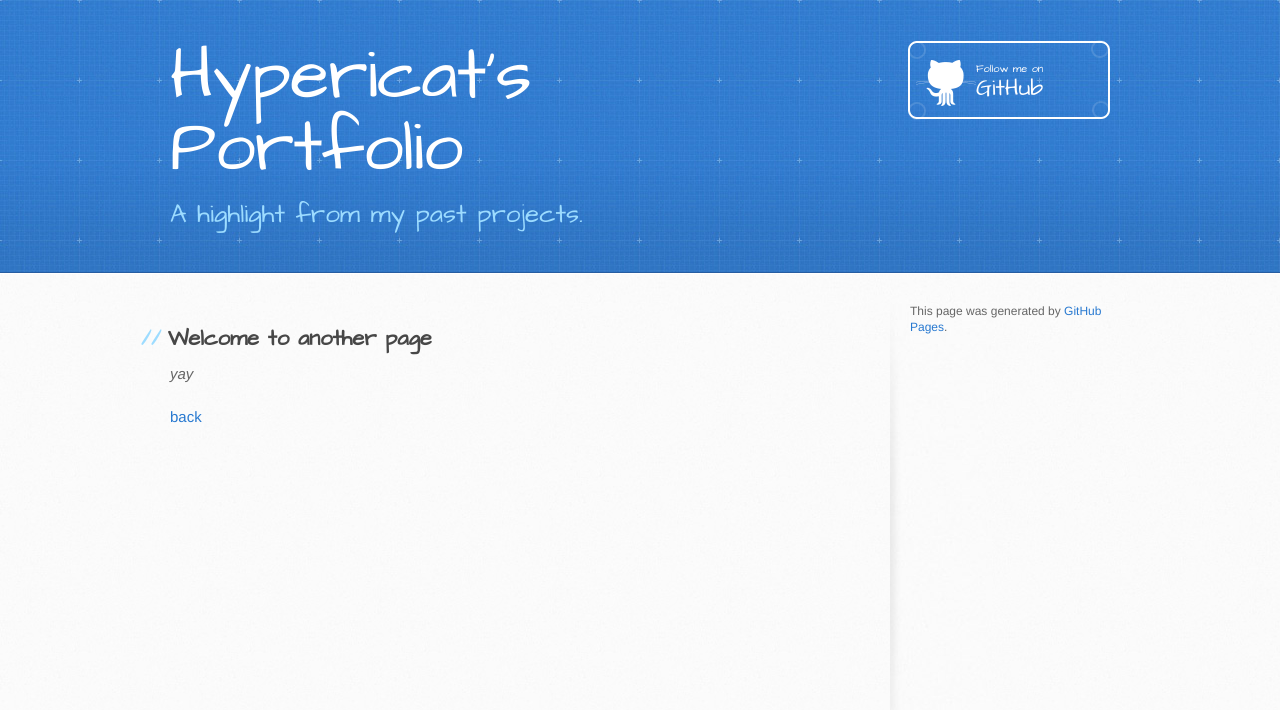
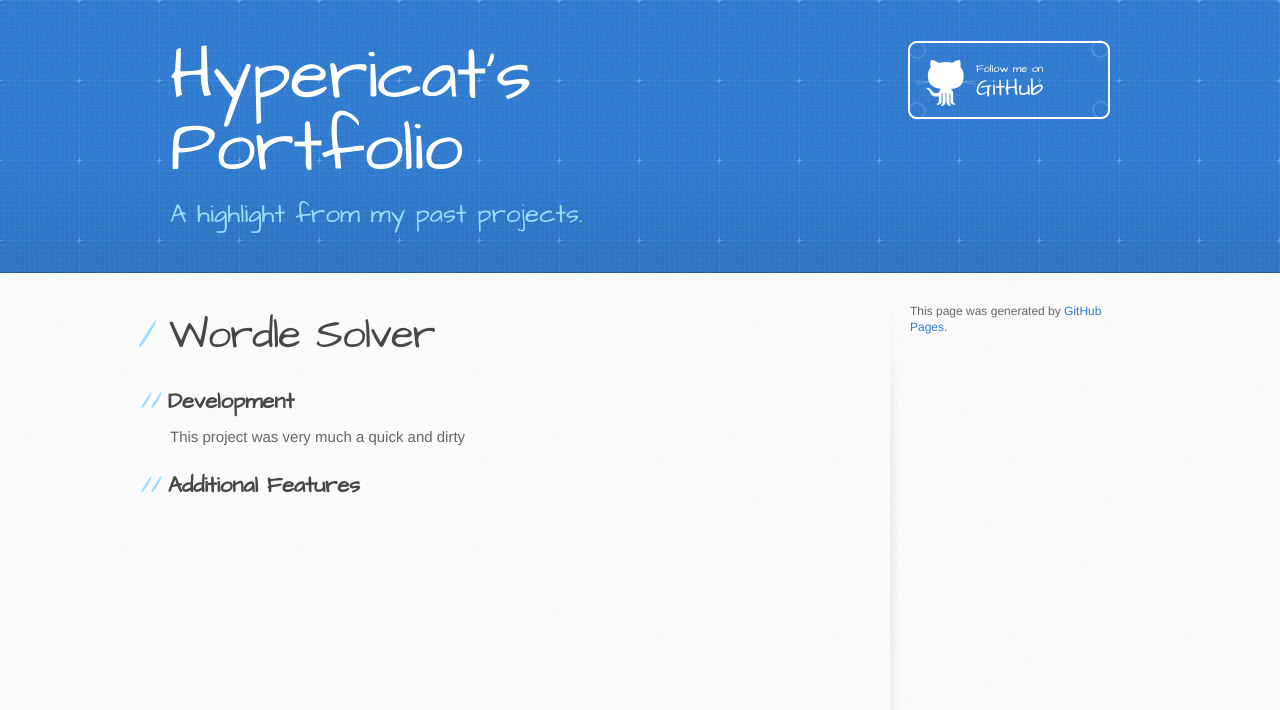
Before and after one commit to Hypericat/Hypericat.github.io, a Jekyll site: the page built from WordleSolver.md, in a window 1280 px wide. Shown: the top 710 px of the page. Built offline with Jekyll 4.4.1, drawn with Linux system fonts in a browser that asks for light colours; our own code applies the rules of GitHub Pages for plain Markdown files.

Commit message:
Auto push

```diff
--- a/WordleSolver.md
+++ b/WordleSolver.md
@@ -1,9 +1,9 @@
 ---
 layout: default
 ---
+# Wordle Solver
 
-## Welcome to another page
+## Development
+This project was very much a quick and dirty
 
-_yay_
-
-[back](./)
+## Additional Features
```
Also changed, not shown: HeadlessMC.md (+30 -1 lines).
